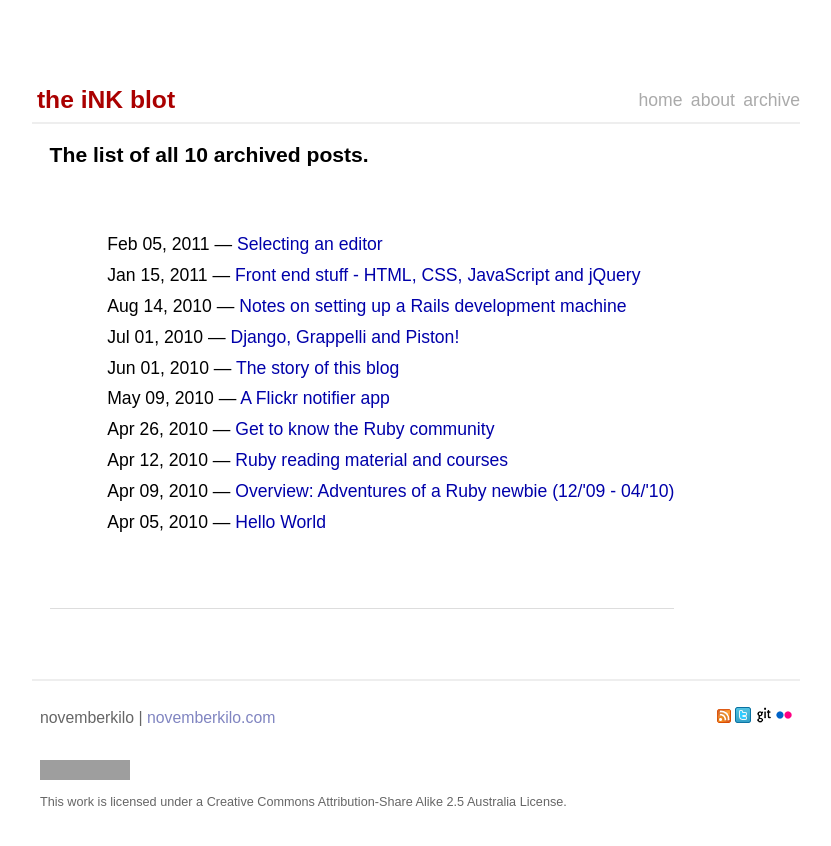
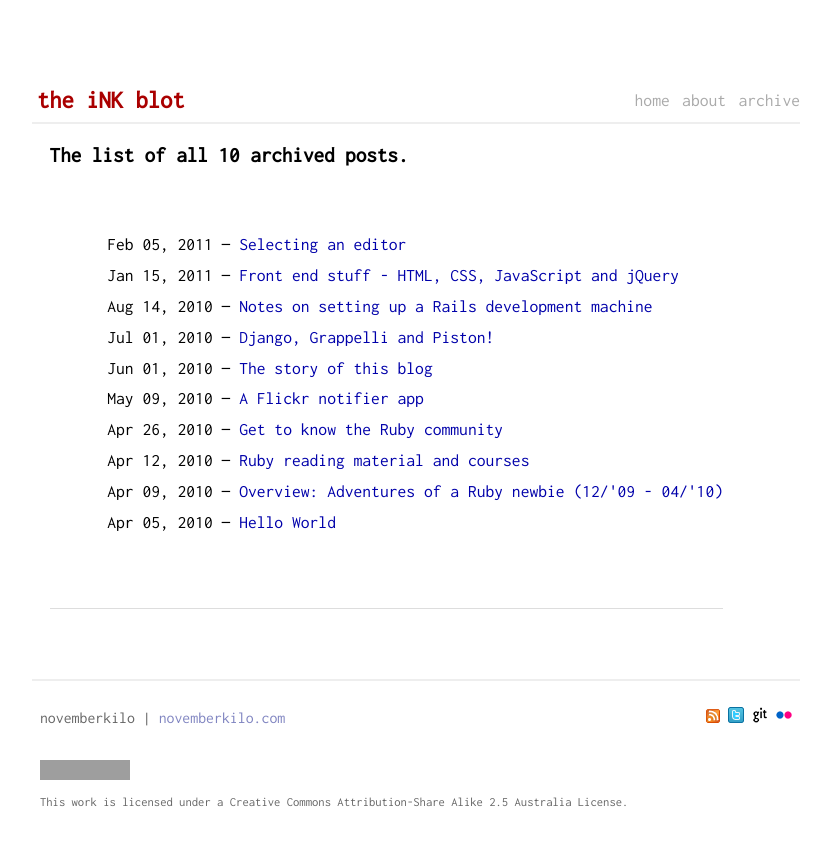
Before and after one commit to novemberkilo/novemberkilo.github.com, a Jekyll site: the page built from archive.html, in a window 1280 px wide. Shown: the top 846 px of the page, without its empty margins (224-1055 px from the left). Built offline with Jekyll 4.4.1, drawn with Linux system fonts in a browser that asks for light colours; grey boxes are pictures that could not be loaded.

Commit message:
Swapped out typekit's droid sans for inconsolata for now

```diff
--- a/_layouts/default.html
+++ b/_layouts/default.html
@@ -1,13 +1,12 @@
 <!DOCTYPE html PUBLIC "-//W3C//DTD XHTML 1.0 Strict//EN"
 	"http://www.w3.org/TR/xhtml1/DTD/xhtml1-strict.dtd">
 <html xmlns="http://www.w3.org/1999/xhtml" xml:lang="en" lang="en">
-<script type="text/javascript" src="http://use.typekit.com/wgr0kvl.js"></script>
-<script type="text/javascript">try{Typekit.load();}catch(e){}</script>
 <head>
 	<meta http-equiv="Content-Type" content="text/html; charset=utf-8"/>
 	<title>the iNK blot &middot; {{ page.title }}</title>
 	<meta name="author" content="Navin Keswani">
 	<link href="atom.xml" rel="alternate" title="the iNK blot" type="application/atom+xml" />
+  <link href='http://fonts.googleapis.com/css?family=Inconsolata' rel='stylesheet' type='text/css'>
 	<link rel="stylesheet" href="/css/site.css" type="text/css" media="screen, projection" />
 	<link rel="stylesheet" href="/css/syntax.css" type="text/css" />
 	<meta name="viewport" content="width=850" />
--- a/css/site.css
+++ b/css/site.css
@@ -15,7 +15,7 @@
 	text-align: center;
 	margin: 0;
 	background-color: #FFFFFF;
-	font-family: "droid-sans-1","droid-sans-2",sans-serif;
+	font-family: "inconsolata",sans-serif;
 	*font: normal 12px helvetica, arial, clean, sans-serif;
 	*font-size: small;
 }
```
